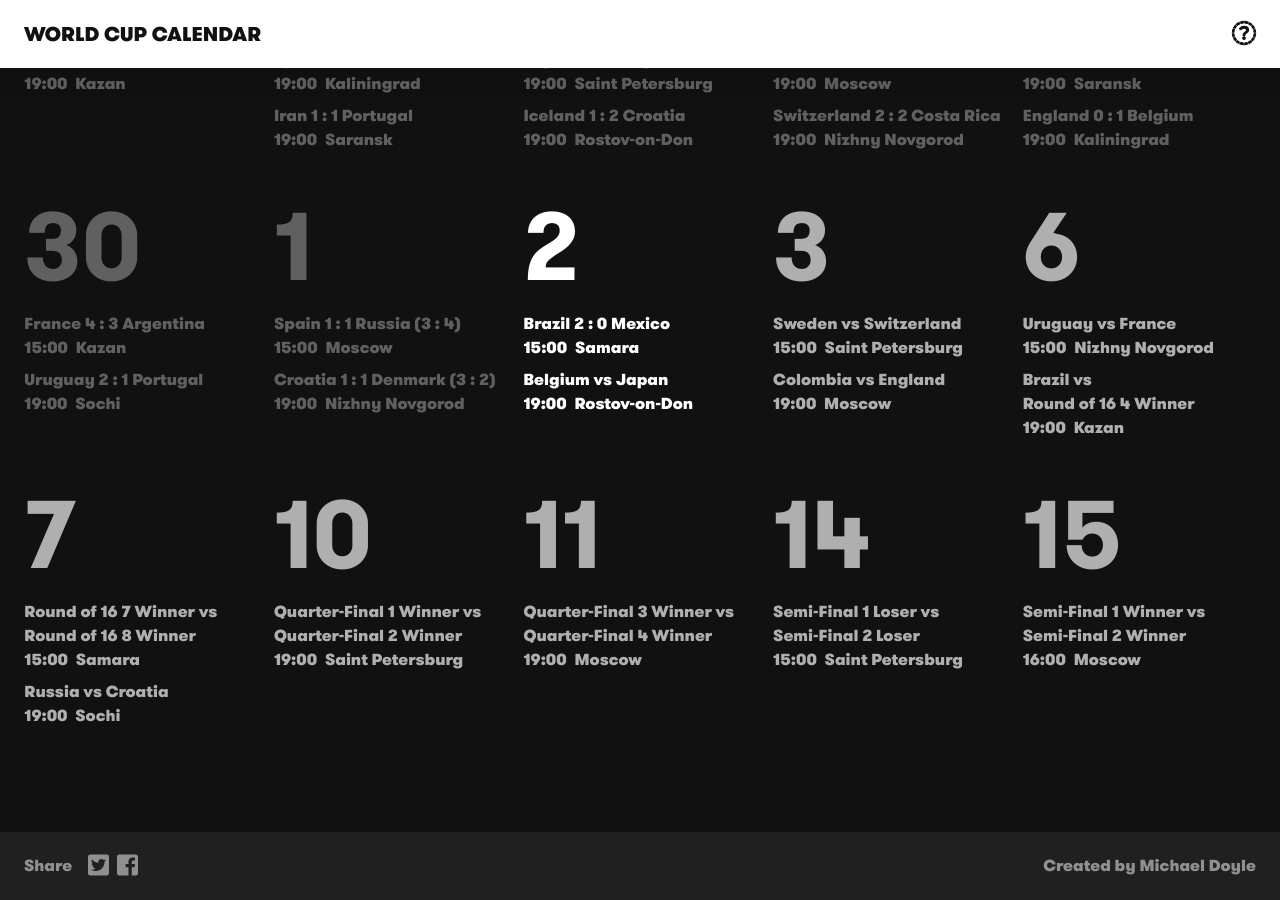
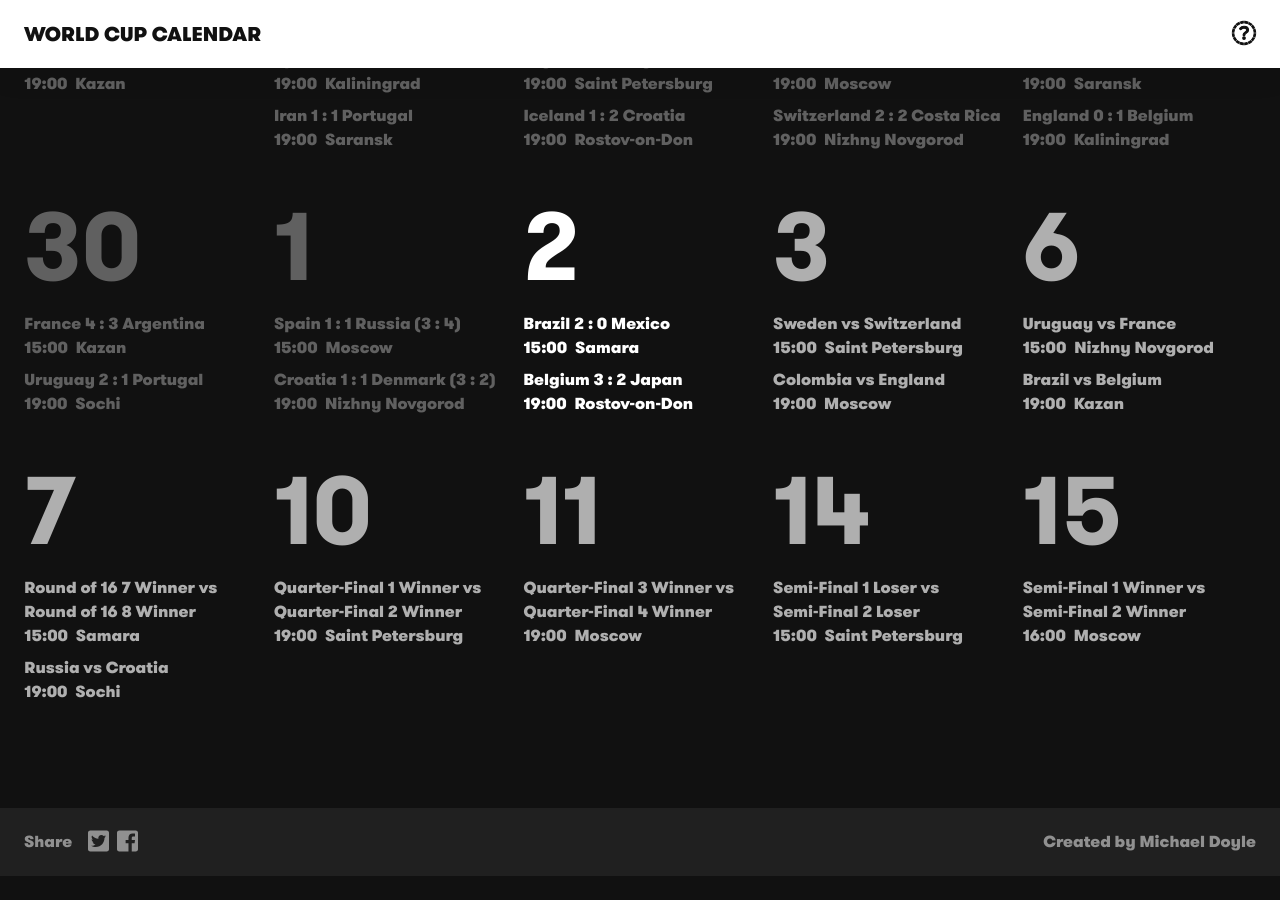
Before and after one commit to iamclydehoel/worldcupcalendar-2018, a Jekyll site: the page built from index.html, in a window 1280 px wide and 900 px high, scrolled down 1044 px. Built offline with Jekyll 4.4.1, drawn with Linux system fonts in a browser that asks for light colours; nearby versions of some CDN libraries; after the commit the page ends 1920 px from its top, so only the background shows below that.

Commit message:
Score update

```diff
--- a/_data/fixtures.yml
+++ b/_data/fixtures.yml
@@ -356,7 +356,7 @@
 
     - team1: Belgium
       team2: Japan
-      score:
+      score: '3 : 2'
       time: '19:00'
       venue: Rostov-on-Don
 
@@ -383,7 +383,7 @@
       venue: Nizhny Novgorod
 
     - team1: Brazil
-      team2: Round of 16 4 Winner
+      team2: Belgium
       score:
       time: '19:00'
       venue: Kazan
```
